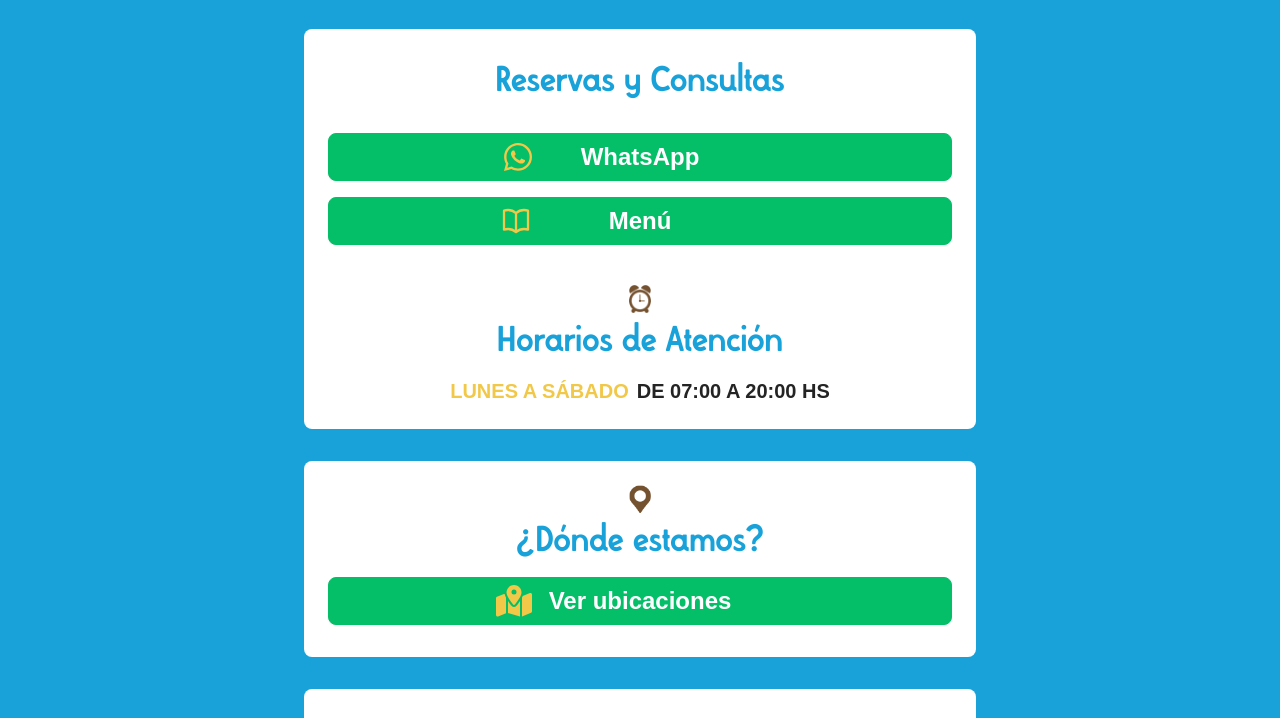
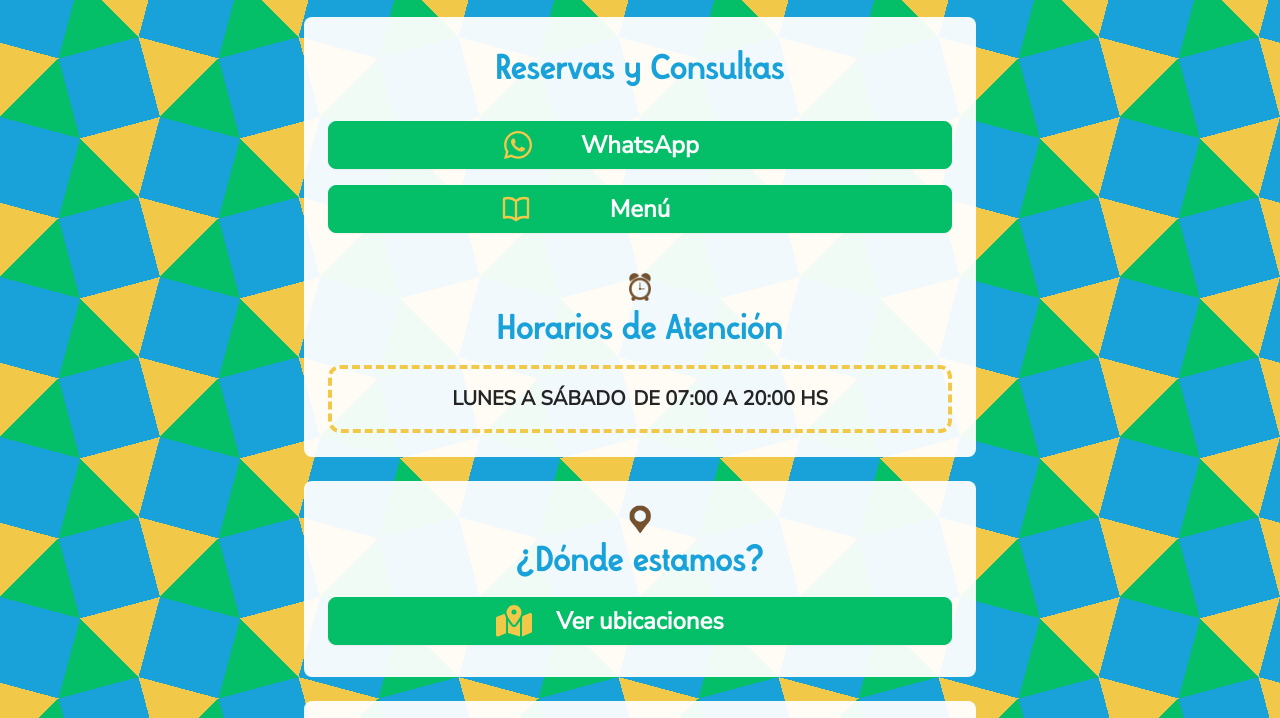
Before and after one commit to aa-avila/page-igraland-cochabamba, an Astro site: page / in a window 1280 px wide. Shown: the part 843-1561 px from the top of the page. Built offline with nearby package versions, Linux system fonts and the light colour scheme; Astro itself is replaced by a stand-in of ours; what tailwindcss-elevation would draw is missing.

Commit message:
feat: inprogresssss

```diff
--- a/package.json
+++ b/package.json
@@ -14,9 +14,7 @@
     "@astrojs/netlify": "^5.4.0",
     "@astrojs/react": "^3.6.0",
     "@astrojs/tailwind": "^5.1.0",
-    "@fontsource-variable/rubik": "^5.0.22",
     "@fontsource/nunito-sans": "^5.0.13",
-    "@fontsource/rubik": "^5.0.20",
     "@types/react": "^18.3.3",
     "@types/react-dom": "^18.3.0",
     "astro": "^4.12.2",
--- a/src/components/ButtonNormal.astro
+++ b/src/components/ButtonNormal.astro
@@ -8,7 +8,7 @@ const { link } = Astro.props;
 
 <a
   role="button"
-  class="btn btn-secondary btn-block elevation-3 my-2"
+  class="btn btn-secondary btn-block my-2 elevation-3"
   href={link}
   target="_blank"
   rel="noopener noreferrer"
@@ -19,7 +19,7 @@ const { link } = Astro.props;
       <slot name="icon-start" />
     </div>
     <!-- default center -->
-    <div class="text-primary-content w-full min-w-fit text-2xl font-semibold">
+    <div class="w-full min-w-fit text-2xl font-semibold text-primary-content">
       <slot />
     </div>
     <!-- icon end -->
--- a/src/components/Header.astro
+++ b/src/components/Header.astro
@@ -1,12 +1,12 @@
 ---
 import { Image } from 'astro:assets';
-import imgLogo from '../assets/logo.webp';
+import imgLogo from '../assets/logo-big.webp';
 ---
 
-<header class="flex flex-row items-start justify-between">
-  <div class="flex w-full justify-start"></div>
+<header class="mb-2 flex flex-row items-start justify-between">
+  <!-- <div class="flex w-full justify-start"></div> -->
   <!-- LOGO -->
-  <div class="flex h-full w-full items-center justify-center p-3">
+  <div class="flex h-full w-full items-center justify-center p-2">
     <Image
       src={imgLogo}
       alt="logotipo"
@@ -14,15 +14,14 @@ import imgLogo from '../assets/logo.webp';
       class="h-32 object-contain"
     />
   </div>
-  <!-- IMG FLOTANTE ESQUINA -->
-  <div class="flex w-full justify-end">
-    <!-- <img
+  <!-- <div class="flex w-full justify-end">
+    <img
       class="h-24 object-contain"
       src="./images/floating-mantel.webp"
       alt="imagen-mantel"
       loading="eager"
-    /> -->
-  </div>
+    />
+  </div> -->
 </header>
 
 <style>
--- a/src/components/SectionAbout.astro
+++ b/src/components/SectionAbout.astro
@@ -11,7 +11,7 @@ const images = [
 ];
 ---
 
-<h1>Bienvenidos</h1>
+<h1>¡Bienvenidos!</h1>
 <p class="py-4 text-lg">
   <strong>¡Disfruta de Igraland! </strong>Lorem ipsum dolor sit amet consectetur
   adipisicing elit. Reiciendis optio doloremque consequuntur eos porro in,
--- a/src/components/SectionCTA.astro
+++ b/src/components/SectionCTA.astro
@@ -22,9 +22,9 @@ import { whatsapp, catalog } from '../data/links.json';
   <IconClock class="h-7" />
   <h2 class="">Horarios de Atención</h2>
   <div
-    class="mt-2 flex w-full flex-row items-center justify-center text-xl font-semibold uppercase"
+    class="mt-2 flex w-full flex-row items-center justify-center rounded-xl border-4 border-dashed border-accent py-4 text-xl font-semibold uppercase"
   >
-    <p class="pr-1 text-accent">Lunes a Sábado</p>
+    <p class="pr-1 text-neutral">Lunes a Sábado</p>
     <p class="pl-1 text-neutral">de 07:00 a 20:00 hs</p>
   </div>
 </div>
--- a/src/layouts/Layout.astro
+++ b/src/layouts/Layout.astro
@@ -1,5 +1,6 @@
 ---
-import '@fontsource/rubik';
+// import '@fontsource/rubik';
+import '@fontsource/nunito-sans';
 interface Props {
   title: string;
   description: string;
--- a/src/layouts/LayoutSection.astro
+++ b/src/layouts/LayoutSection.astro
@@ -1,4 +1,4 @@
-<section class="flex w-full flex-col items-center justify-center px-2 py-4">
+<section class="flex w-full flex-col items-center justify-center px-4 py-3">
   <div
     class="inner-container w-full max-w-2xl rounded-lg p-6 text-center elevation-2"
   >
@@ -8,7 +8,7 @@
 
 <style>
   .inner-container {
-    /* background-color: rgb(255, 255, 255, 0.3); */
-    background-color: rgb(255, 255, 255);
+    background-color: rgb(255, 255, 255, 0.94);
+    /* background-color: rgb(255, 255, 255); */
   }
 </style>
--- a/src/pages/index.astro
+++ b/src/pages/index.astro
@@ -54,6 +54,33 @@ import SectionSocial from '../components/SectionSocial.astro';
   #bgContainer {
     /* background-image: url('/images/paper-3.webp'); */
     /* background: linear-gradient(-30deg, #18a2d9 0%, #ffffff 78%); */
-    background: #18a2d9;
+    /* background: #18a2d9; */
+    --bgSize: 160px; /* control the size*/
+    --bgC1: #04bf68;
+    --bgC2: #f2c849;
+    --bgC3: #18a2d9;
+
+    background: conic-gradient(
+        from 15deg at 86.6%,
+        var(--bgC3) 25%,
+        var(--bgC2) 0 150deg,
+        #0000 0
+      ),
+      conic-gradient(
+        from -75deg at 50% 13.39%,
+        var(--bgC1) 60deg,
+        var(--bgC3) 0 150deg,
+        var(--bgC2) 0 210deg,
+        #0000 0
+      ),
+      conic-gradient(
+        from 15deg at 36.6% 63.4%,
+        var(--bgC1) 60deg,
+        var(--bgC3) 0 150deg,
+        var(--bgC1) 0 210deg,
+        var(--bgC2) 0 75%,
+        var(--bgC3) 0
+      );
+    background-size: var(--bgSize) var(--bgSize);
   }
 </style>
--- a/tailwind.config.mjs
+++ b/tailwind.config.mjs
@@ -39,11 +39,11 @@ export default {
             'background-color': '#fc9bb4',
             'border-color': '#fc9bb4',
           },
-          primary: '#18A2D9',
+          primary: '#18A2D9', // celeste
           'primary-content': '#ffffff',
-          secondary: '#04BF68', // verde
+          secondary: '#04bf68', // verde
           'secondary-content': '#ffffff',
-          accent: '#F2C849', // amarillo
+          accent: '#f2c849', // amarillo
           neutral: '#242424',
           'neutral-content': '#ffffff',
           base: '#cfd7db',
```
Also changed, not shown: src/assets/logo-big.webp (added), 1 other file.
